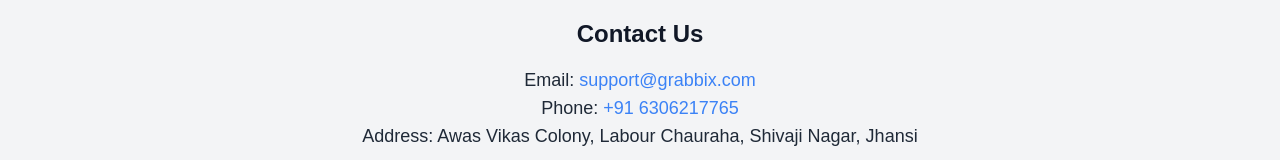
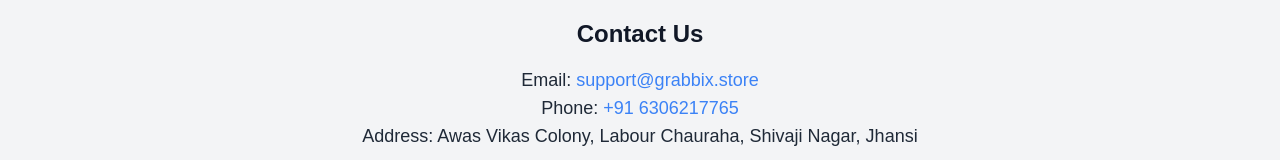
Before and after one commit to arqam365/grabbix, a Next.js app: page /about in a window 1280 px wide. Shown: the part 558-718 px from the top of the page. Built offline with nearby package versions, Linux system fonts and the light colour scheme.

Commit message:
fixed mail to support

```diff
--- a/src/app/about/page.tsx
+++ b/src/app/about/page.tsx
@@ -19,7 +19,7 @@
             </h2>
 
             <div className="text-lg text-gray-800 dark:text-gray-300 text-center">
-                <p>Email: <a href="mailto:support@grabbix.com" className="text-blue-500 dark:text-blue-400 hover:underline">support@grabbix.com</a></p>
+                <p>Email: <a href="mailto:support@grabbix.store" className="text-blue-500 dark:text-blue-400 hover:underline">support@grabbix.store</a></p>
                 <p>Phone: <a href="tel:+916306217765" className="text-blue-500 dark:text-blue-400 hover:underline">+91 6306217765</a></p>
                 <p>Address: Awas Vikas Colony, Labour Chauraha, Shivaji Nagar, Jhansi</p>
             </div>
--- a/src/app/contact/page.tsx
+++ b/src/app/contact/page.tsx
@@ -87,7 +87,7 @@
             </form>
 
             <div className="mt-8 text-lg text-gray-800 dark:text-gray-300 text-center">
-                <p>Email: <a href="mailto:support@grabbix.com" className="text-blue-500 dark:text-blue-400 hover:underline">support@grabbix.com</a></p>
+                <p>Email: <a href="mailto:support@grabbix.store" className="text-blue-500 dark:text-blue-400 hover:underline">support@grabbix.store</a></p>
                 <p>Phone: <a href="tel:+918400245060" className="text-blue-500 dark:text-blue-400 hover:underline">+91 8400245060</a></p>
                 <p>Address: Awas Vikas Colony, Labour Chauraha, Shivaji Nagar, Jhansi</p>
             </div>
```
